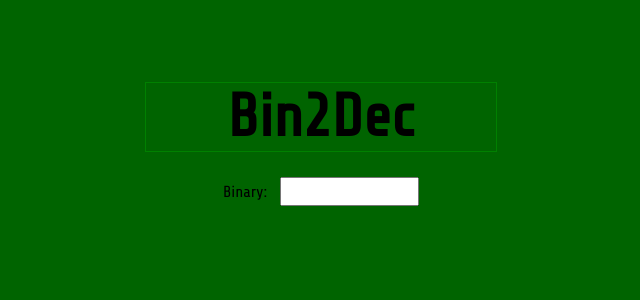
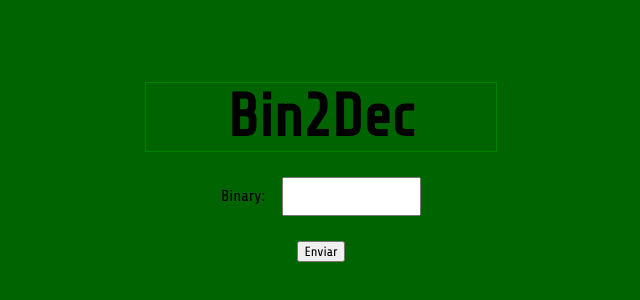
Before and after one commit to jjoaovitor7/Bin2Dec, a plain HTML site: page index.html in a window 1280 px wide. Shown: the part 198-498 px from the top of the page, without its empty margins (319-959 px from the left). Drawn offline with Linux system fonts and the light colour scheme.

Commit message:
add de submit, organização e funcionalidade (js).

```diff
--- a/css/style.css
+++ b/css/style.css
@@ -4,7 +4,6 @@ body {
 }
 
 header > h1 {
-
     border: 1px solid green;
     margin: 25px auto 25px auto;
     text-align: center;
@@ -19,20 +18,23 @@ header > h1 {
 }
 
 form {
-    display: flex;
-    justify-content: center;
-    align-items: center;
+    text-align: center;
 }
 
-form > label {
+label {
     font-family: 'Share Tech', sans-serif;
     margin-right: 1%;
 }
 
-form > input {
+input[type="number"] {
     font-family: 'Share Tech', sans-serif;
-    padding-top: 5px;
-    padding-bottom: 5px;
+    padding-top: 10px;
+    padding-bottom: 10px;
+}
+
+input[type="submit"] {
+    font-family: 'Share Tech', sans-serif;
+    margin: 25px 0 0 0;
 }
 
 @keyframes slidein {
--- a/index.html
+++ b/index.html
@@ -20,8 +20,17 @@
     </header>
 
     <form>
-        <label for="number" id="lnumber">Binary:</label>
-        <input type="number" id="bindec" name="bindec">
+
+        <div>
+            <label for="binary" id="lbinary">Binary:</label>
+            <input type="number" id="binary" name="binary">
+        </div>
+
+        <div>
+            <input type="submit" value="Enviar" onclick="capture()">
+        </div>
     </form>
+
+    <script src="js/main.js"></script>
 </body>
 </html>
--- /dev/null
+++ b/js/main.js
@@ -0,0 +1,16 @@
+binary = null;
+
+function capture() {
+
+    binary = document.getElementById("binary").value;
+    if (binary.length == 0){
+        return 0;
+    }
+    else if (binary.length > 8){
+        return 0;
+    }
+    else {
+        alert(parseInt(binary, 2));
+    }
+
+}
```
